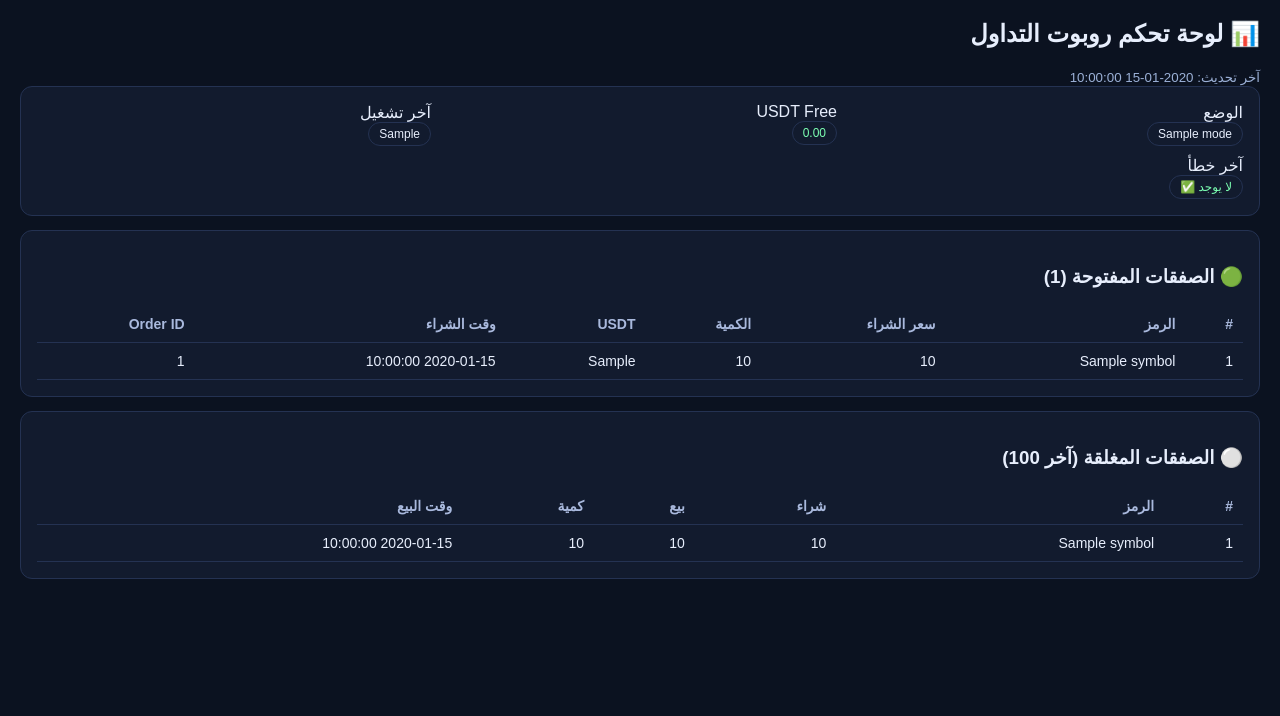
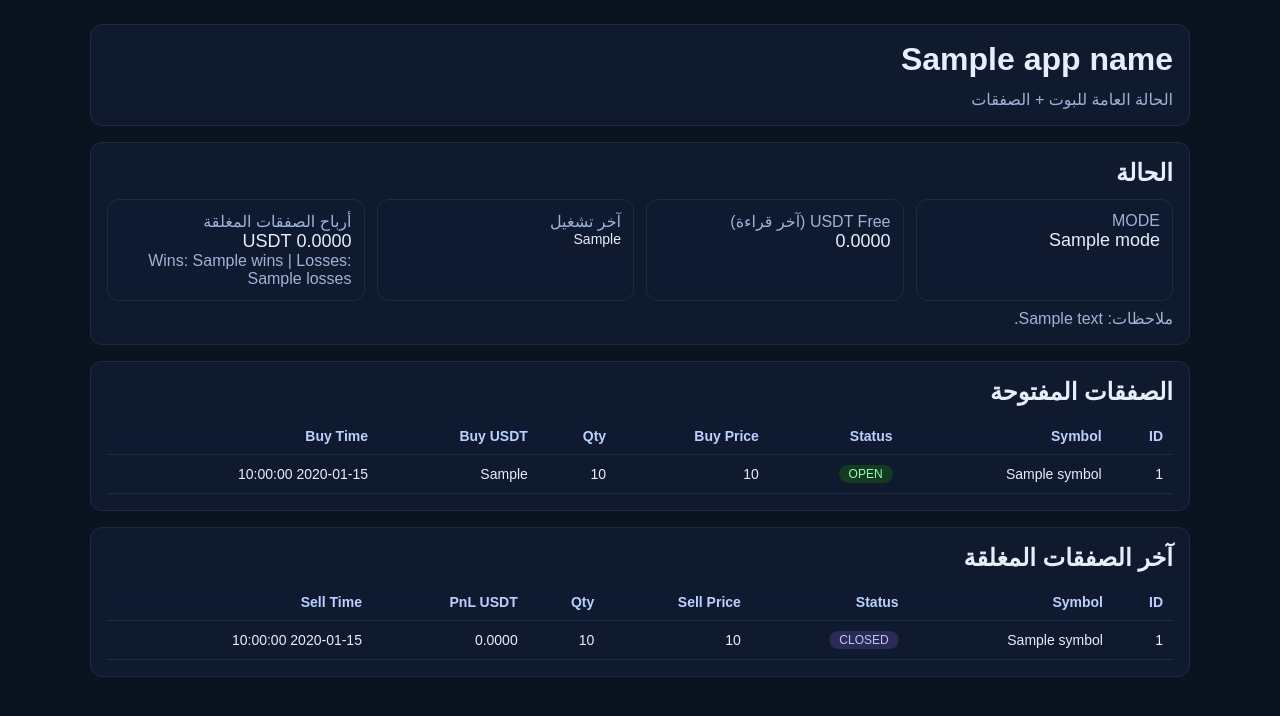
Before and after one commit to mohammadtakruri-dotcom/my-trading-bot, a Python web app: template templates/dashboard.html in a window 1280 px wide. Shown: the top 716 px of the page. Run offline with Jinja, Linux system fonts and the light colour scheme; the template is opened without the code that fills it: most values are stand-ins (such as "Sample title", 1, 10 or a date in 2020).

Commit message:
Update dashboard.html

```diff
--- a/templates/dashboard.html
+++ b/templates/dashboard.html
@@ -1,101 +1,113 @@
 <!doctype html>
 <html lang="ar" dir="rtl">
 <head>
-  <meta charset="utf-8">
-  <meta name="viewport" content="width=device-width, initial-scale=1">
-  <title>لوحة روبوت التداول</title>
+  <meta charset="utf-8" />
+  <meta name="viewport" content="width=device-width, initial-scale=1" />
+  <title>{{ app_name }}</title>
   <style>
-    body{font-family:Arial; background:#0b1220; color:#e7eefc; margin:20px;}
-    .card{background:#121b2e; border:1px solid #243252; padding:16px; border-radius:12px; margin-bottom:14px;}
-    table{width:100%; border-collapse:collapse; margin-top:10px;}
-    th,td{border-bottom:1px solid #243252; padding:10px; text-align:right; font-size:14px;}
-    th{color:#a9b9dd;}
-    .badge{display:inline-block; padding:4px 10px; border-radius:999px; font-size:12px; border:1px solid #243252;}
-    .ok{color:#7CFFB2;}
-    .warn{color:#FFD37C;}
-    .err{color:#FF7C7C;}
-    .grid{display:grid; grid-template-columns:repeat(3,1fr); gap:12px;}
-    @media (max-width:900px){.grid{grid-template-columns:1fr;}}
-    small{color:#9bb0d6;}
+    body{font-family:Arial, sans-serif; background:#0b1220; color:#e6eefc; margin:0}
+    .wrap{max-width:1100px;margin:24px auto;padding:0 16px}
+    .card{background:#101a2e;border:1px solid #1f2b44;border-radius:12px;padding:16px;margin-bottom:16px}
+    h1,h2{margin:0 0 12px 0}
+    .grid{display:grid;grid-template-columns:repeat(4,1fr);gap:12px}
+    .kpi{background:#0f1a31;border:1px solid #1f2b44;border-radius:12px;padding:12px}
+    .muted{color:#9fb2d7}
+    table{width:100%;border-collapse:collapse}
+    th,td{padding:10px;border-bottom:1px solid #1f2b44;font-size:14px}
+    th{color:#bcd0ff;text-align:right;background:#0f1a31}
+    .pill{display:inline-block;padding:2px 10px;border-radius:999px;font-size:12px}
+    .open{background:#143a22;color:#8dffb1}
+    .closed{background:#2a2a55;color:#b9c7ff}
+    .err{color:#ff9aa2}
   </style>
 </head>
 <body>
-
-  <h2>📊 لوحة تحكم روبوت التداول</h2>
-  <small>آخر تحديث: {{ now }}</small>
-
+<div class="wrap">
   <div class="card">
-    <div class="grid">
-      <div>
-        <div>الوضع</div>
-        <div class="badge">{{ status.mode or "?" }}</div>
-      </div>
-      <div>
-        <div>USDT Free</div>
-        <div class="badge ok">{{ "%.2f"|format(status.usdt_free or 0) }}</div>
-      </div>
-      <div>
-        <div>آخر تشغيل</div>
-        <div class="badge">{{ status.last_run or "-" }}</div>
-      </div>
-    </div>
-
-    <div style="margin-top:10px;">
-      <div>آخر خطأ</div>
-      {% if status.last_error %}
-        <div class="badge err">{{ status.last_error }}</div>
-      {% else %}
-        <div class="badge ok">لا يوجد ✅</div>
-      {% endif %}
-    </div>
+    <h1>{{ app_name }}</h1>
+    <div class="muted">الحالة العامة للبوت + الصفقات</div>
   </div>
 
   <div class="card">
-    <h3>🟢 الصفقات المفتوحة ({{ open_trades|length }})</h3>
+    <h2>الحالة</h2>
+    <div class="grid">
+      <div class="kpi">
+        <div class="muted">MODE</div>
+        <div style="font-size:18px">{{ status.mode or 'paper' }}</div>
+      </div>
+      <div class="kpi">
+        <div class="muted">USDT Free (آخر قراءة)</div>
+        <div style="font-size:18px">{{ "%.4f"|format(status.usdt_free or 0) }}</div>
+      </div>
+      <div class="kpi">
+        <div class="muted">آخر تشغيل</div>
+        <div style="font-size:14px">{{ status.last_run or '-' }}</div>
+      </div>
+      <div class="kpi">
+        <div class="muted">أرباح الصفقات المغلقة</div>
+        <div style="font-size:18px">{{ "%.4f"|format(total_pnl) }} USDT</div>
+        <div class="muted">Wins: {{ wins }} | Losses: {{ losses }}</div>
+      </div>
+    </div>
+    {% if status.last_error %}
+      <div style="margin-top:10px" class="err">آخر خطأ: {{ status.last_error }}</div>
+    {% endif %}
+    {% if status.notes %}
+      <div style="margin-top:8px" class="muted">ملاحظات: {{ status.notes }}</div>
+    {% endif %}
+  </div>
+
+  <div class="card">
+    <h2>الصفقات المفتوحة</h2>
     <table>
       <thead>
         <tr>
-          <th>#</th><th>الرمز</th><th>سعر الشراء</th><th>الكمية</th><th>USDT</th><th>وقت الشراء</th><th>Order ID</th>
+          <th>ID</th><th>Symbol</th><th>Status</th><th>Buy Price</th><th>Qty</th><th>Buy USDT</th><th>Buy Time</th>
         </tr>
       </thead>
       <tbody>
-        {% for t in open_trades %}
+      {% for t in open_trades %}
         <tr>
           <td>{{ t.id }}</td>
           <td>{{ t.symbol }}</td>
+          <td><span class="pill open">OPEN</span></td>
           <td>{{ t.buy_price }}</td>
           <td>{{ t.buy_qty }}</td>
           <td>{{ t.buy_usdt }}</td>
           <td>{{ t.buy_time }}</td>
-          <td>{{ t.buy_order_id }}</td>
         </tr>
-        {% endfor %}
+      {% else %}
+        <tr><td colspan="7" class="muted">لا توجد صفقات مفتوحة.</td></tr>
+      {% endfor %}
       </tbody>
     </table>
   </div>
 
   <div class="card">
-    <h3>⚪ الصفقات المغلقة (آخر 100)</h3>
+    <h2>آخر الصفقات المغلقة</h2>
     <table>
       <thead>
         <tr>
-          <th>#</th><th>الرمز</th><th>شراء</th><th>بيع</th><th>كمية</th><th>وقت البيع</th>
+          <th>ID</th><th>Symbol</th><th>Status</th><th>Sell Price</th><th>Qty</th><th>PnL USDT</th><th>Sell Time</th>
         </tr>
       </thead>
       <tbody>
-        {% for t in closed_trades %}
+      {% for t in closed_trades %}
         <tr>
           <td>{{ t.id }}</td>
           <td>{{ t.symbol }}</td>
-          <td>{{ t.buy_price }}</td>
+          <td><span class="pill closed">CLOSED</span></td>
           <td>{{ t.sell_price }}</td>
           <td>{{ t.sell_qty }}</td>
+          <td>{{ "%.4f"|format(t.pnl_usdt or 0) }}</td>
           <td>{{ t.sell_time }}</td>
         </tr>
-        {% endfor %}
+      {% else %}
+        <tr><td colspan="7" class="muted">لا توجد صفقات مغلقة.</td></tr>
+      {% endfor %}
       </tbody>
     </table>
   </div>
-
+</div>
 </body>
 </html>
```
